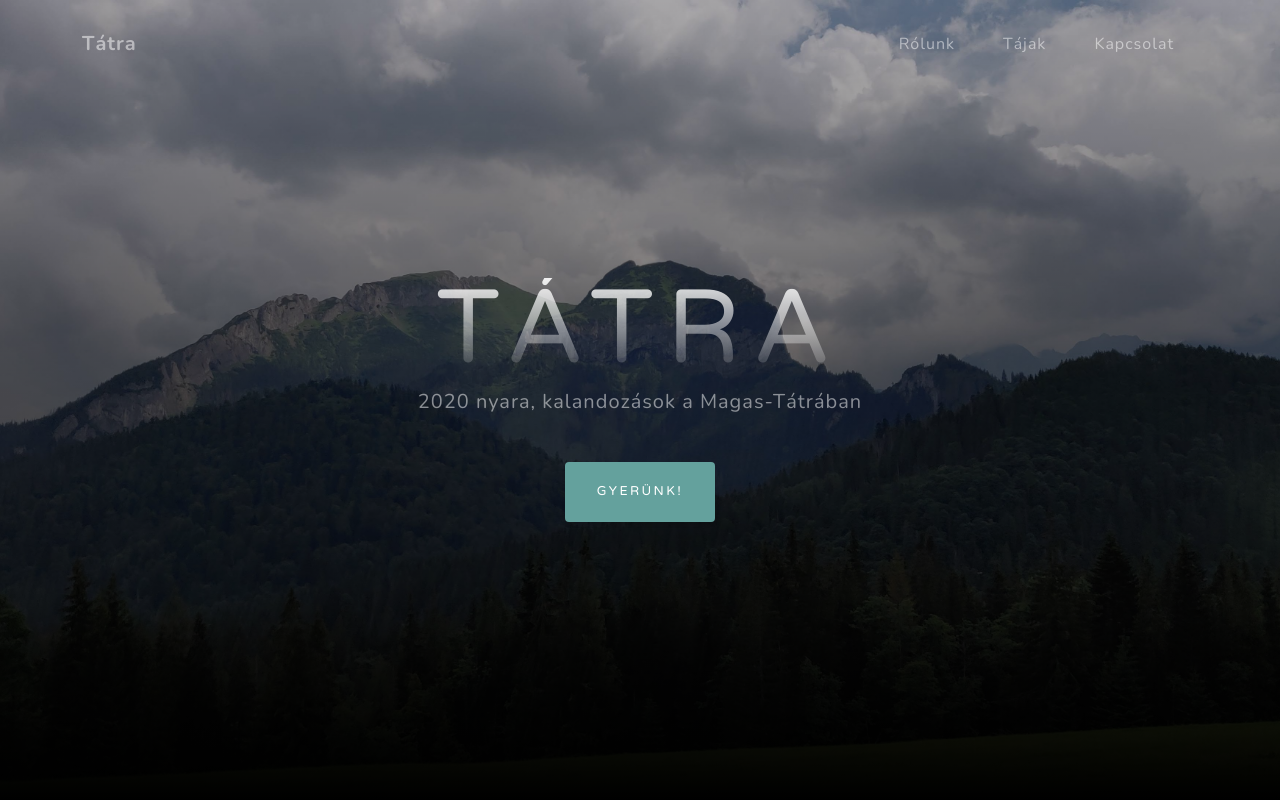
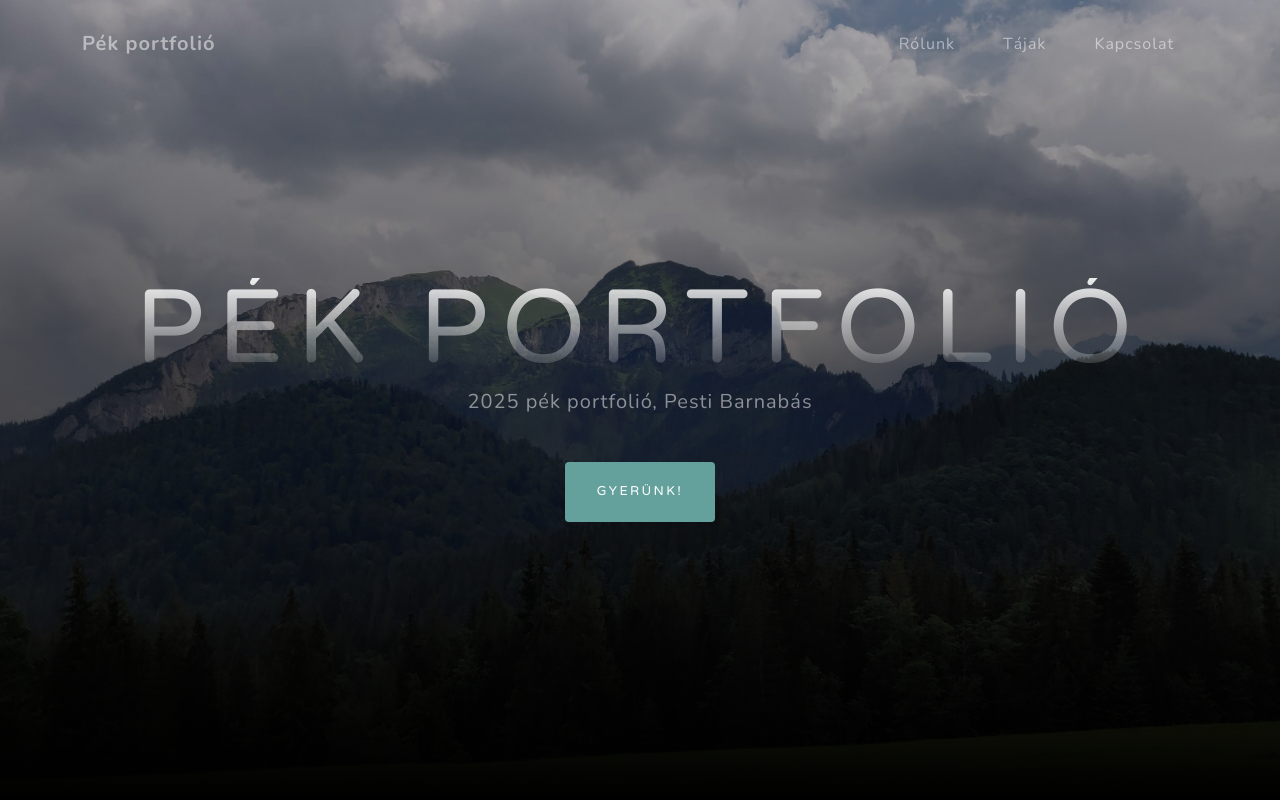
Before and after one commit to wihawk/wihawk.github.io, a website: page index.html in a window 1280 px wide. Shown: the top 800 px of the page. Drawn offline with nearby package versions, Linux system fonts and the light colour scheme.

Commit message:
pék oldal 1.0

```diff
--- a/index.html
+++ b/index.html
@@ -19,7 +19,7 @@
         <!-- Navigation-->
         <nav class="navbar navbar-expand-lg navbar-light fixed-top" id="mainNav">
             <div class="container">
-                <a class="navbar-brand js-scroll-trigger" href="#page-top">Tátra</a>
+                <a class="navbar-brand js-scroll-trigger" href="#page-top">Pék portfolió</a>
                 <button class="navbar-toggler navbar-toggler-right" type="button" data-toggle="collapse" data-target="#navbarResponsive" aria-controls="navbarResponsive" aria-expanded="false" aria-label="Toggle navigation">
                     Menu
                     <i class="fas fa-bars"></i>
@@ -37,8 +37,8 @@
         <header class="masthead">
             <div class="container d-flex h-100 align-items-center">
                 <div class="mx-auto text-center">
-                    <h1 class="mx-auto my-0 text-uppercase">Tátra</h1>
-                    <h2 class="text-white-50 mx-auto mt-2 mb-5">2020 nyara, kalandozások a Magas-Tátrában</h2>
+                    <h1 class="mx-auto my-0 text-uppercase">Pék portfolió</h1>
+                    <h2 class="text-white-50 mx-auto mt-2 mb-5">2025 pék portfolió, Pesti Barnabás</h2>
                     <a class="btn btn-primary js-scroll-trigger" href="#about">Gyerünk!</a>
                 </div>
             </div>
```
